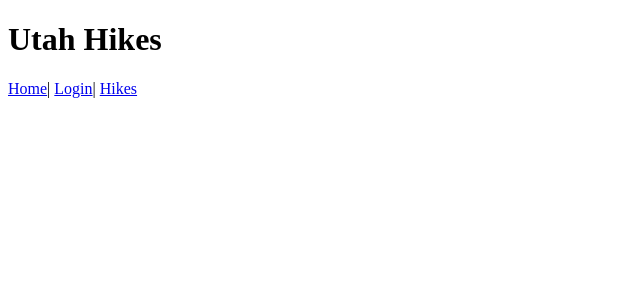
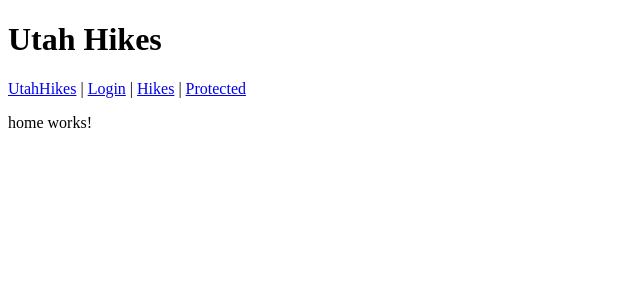
Before and after one commit to Jedimasterjohns/UtahHikes, an Angular app: page /home in a window 1280 px wide. Shown: the top 300 px of the page, without its empty margins (0-640 px from the left). Built offline with nearby package versions, Linux system fonts and the light colour scheme.

Commit message:
tweaked app component

```diff
--- a/src/app/app.component.html
+++ b/src/app/app.component.html
@@ -1,6 +1,16 @@
-<h1>Utah Hikes</h1>
+<div class="page-header">
+  <div class="container">
+    <h1>Utah Hikes</h1>
     <div>
-      <a [routerLink]="['/home']">Home</a>|
-      <a [routerLink]="['/login']">Login</a>|
-      <a [routerLink]="['/hikes']">Hikes</a>
+      <a [routerLink]="['/home']">UtahHikes</a> |
+      <a [routerLink]="['/login']">Login</a> |
+      <a [routerLink]="['/hikes']">Hikes</a> |
+      <a [routerLink]="['/protected']">Protected</a>
     </div>
+  </div>
+</div>
+<div id="content">
+  <div class="container">
+    <router-outlet></router-outlet>
+  </div>
+</div>
--- a/src/app/app.component.ts
+++ b/src/app/app.component.ts
@@ -2,6 +2,7 @@ import { Component } from '@angular/core';
 import {
   Router
 } from '@angular/router';
+import { AuthService } from './auth.service.ts';
 
 @Component({
   selector: 'app-root',
@@ -9,6 +10,6 @@ import {
   styleUrls: ['./app.component.css']
 })
 export class AppComponent {
-  constructor(private router: Router) {
+  constructor(private router: Router, public authService: AuthService) {
   };
 }
```
